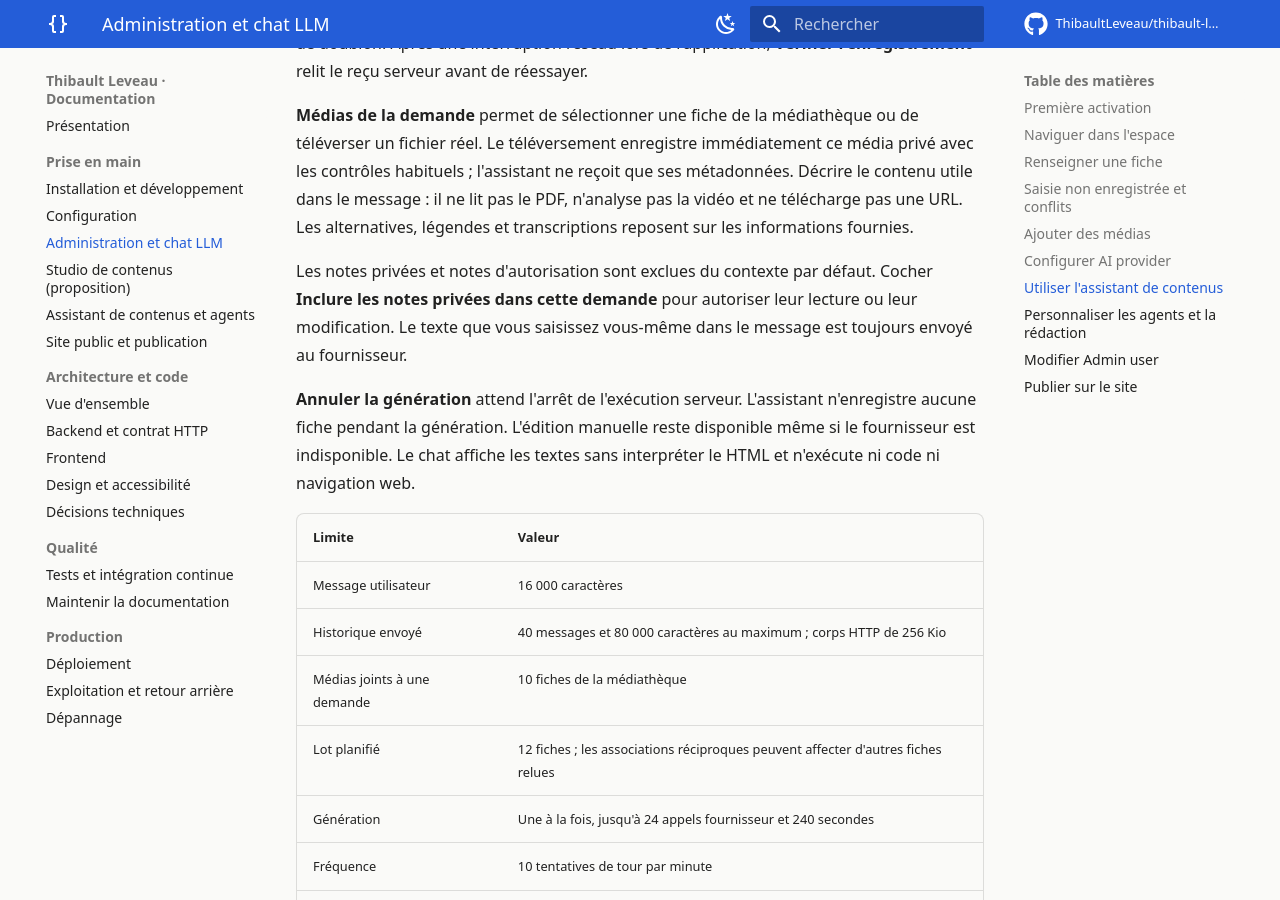
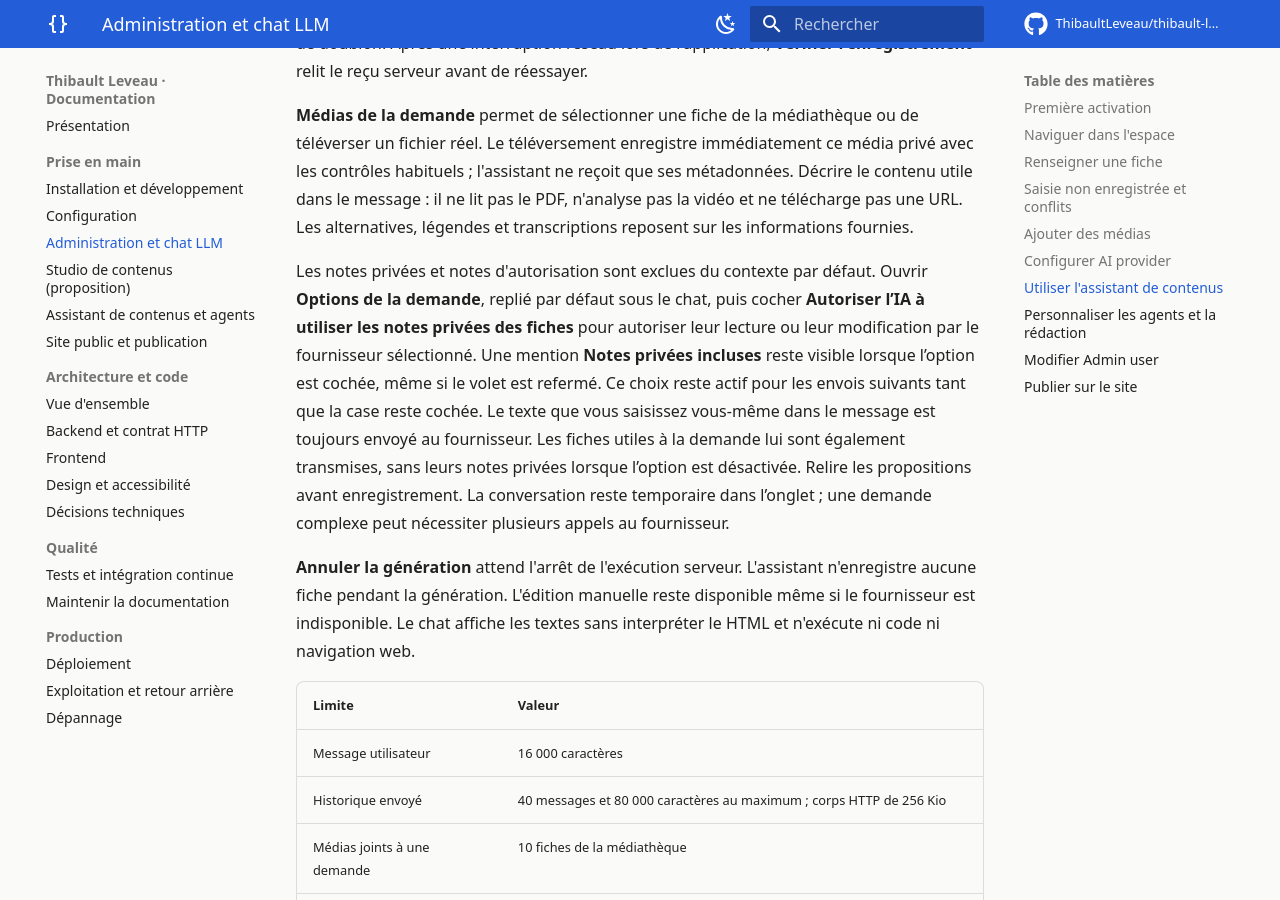
Before and after one commit to ThibaultLeveau/thibault-leveau.com, an MkDocs documentation site: the page built from docs/administration.md, in a window 1280 px wide and 900 px high, scrolled down 5471 px. Built offline with MkDocs 1.6.1 and Material for MkDocs 9.7.7, drawn with Linux system fonts in a browser that asks for light colours; comment, search, counter and statistics services are not loaded.

Commit message:
fix: clarifier les options privées du chat admin (#17)
Co-authored-by: Thibault Leveau <17833533+ThibaultLeveau@users.noreply.github.com>

```diff
--- a/docs/administration.md
+++ b/docs/administration.md
@@ -101,7 +101,7 @@ Une fiche ou une référence modifiée depuis la proposition entraîne un confli
 
 **Médias de la demande** permet de sélectionner une fiche de la médiathèque ou de téléverser un fichier réel. Le téléversement enregistre immédiatement ce média privé avec les contrôles habituels ; l'assistant ne reçoit que ses métadonnées. Décrire le contenu utile dans le message : il ne lit pas le PDF, n'analyse pas la vidéo et ne télécharge pas une URL. Les alternatives, légendes et transcriptions reposent sur les informations fournies.
 
-Les notes privées et notes d'autorisation sont exclues du contexte par défaut. Cocher **Inclure les notes privées dans cette demande** pour autoriser leur lecture ou leur modification. Le texte que vous saisissez vous-même dans le message est toujours envoyé au fournisseur.
+Les notes privées et notes d'autorisation sont exclues du contexte par défaut. Ouvrir **Options de la demande**, replié par défaut sous le chat, puis cocher **Autoriser l’IA à utiliser les notes privées des fiches** pour autoriser leur lecture ou leur modification par le fournisseur sélectionné. Une mention **Notes privées incluses** reste visible lorsque l’option est cochée, même si le volet est refermé. Ce choix reste actif pour les envois suivants tant que la case reste cochée. Le texte que vous saisissez vous-même dans le message est toujours envoyé au fournisseur. Les fiches utiles à la demande lui sont également transmises, sans leurs notes privées lorsque l’option est désactivée. Relire les propositions avant enregistrement. La conversation reste temporaire dans l’onglet ; une demande complexe peut nécessiter plusieurs appels au fournisseur.
 
 **Annuler la génération** attend l'arrêt de l'exécution serveur. L'assistant n'enregistre aucune fiche pendant la génération. L'édition manuelle reste disponible même si le fournisseur est indisponible. Le chat affiche les textes sans interpréter le HTML et n'exécute ni code ni navigation web.
 
--- a/frontend/src/styles/admin.css
+++ b/frontend/src/styles/admin.css
@@ -102,7 +102,6 @@
 .composer-bottom > span { display: flex; align-items: center; gap: 6px; color: var(--muted); font-size: 10px; }
 .send-button { border: 0; background: var(--accent); color: var(--surface); border-radius: 9px; width: 36px; height: 36px; display: grid; place-items: center; }
 [data-theme='dark'] .send-button, [data-theme='dark'] .primary-button { color: #131b2b; }
-.composer-footnote { margin: 13px 0 0; color: var(--muted); text-align: center; font-size: 10px; line-height: 1.7; }
 .messages { max-width: 760px; margin: 10px auto; }
 .message { display: flex; align-items: flex-start; gap: 14px; padding-block: 20px; }
 .message-avatar { display: grid; place-items: center; border: 1px solid var(--line); border-radius: 10px; width: 32px; height: 32px; flex-shrink: 0; font-size: 11px; background: var(--canvas); }
@@ -221,7 +220,6 @@
   .composer { padding: 12px; }
   .composer textarea { font-size: 16px; min-height: 48px; }
   .composer-hint { display: none; }
-  .composer-footnote { font-size: 9px; }
   .message { gap: 9px; }
   .message-avatar { width: 25px; height: 25px; border-radius: 8px; }
   .message-body p { font-size: 13px; }
```
Also changed, not shown: frontend/src/styles/assistant.css (+15 -1 lines), 2 other files.
